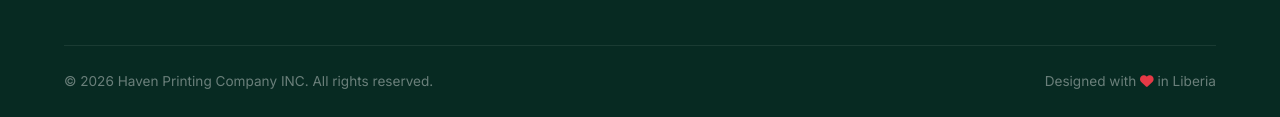
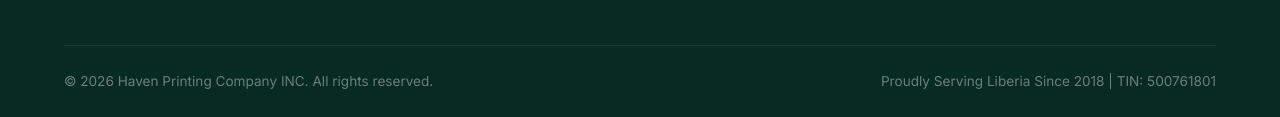
Before and after one commit to rjmyN/Haven-Printing-Company, a website: page about.html in a window 1280 px wide. Shown: the part 6159-6276 px from the top of the page. Drawn offline with nearby package versions, Linux system fonts and the light colour scheme.

Commit message:
Update footer text to emphasize business credentials and heritage

```diff
--- a/about.html
+++ b/about.html
@@ -324,7 +324,7 @@
             </div>
             <div class="footer-bottom">
                 <p>&copy; 2026 Haven Printing Company INC. All rights reserved.</p>
-                <p>Designed with <i class="fa-solid fa-heart" style="color:#e63946"></i> in Liberia</p>
+                <p>Proudly Serving Liberia Since 2018 | TIN: 500761801</p>
             </div>
         </div>
     </footer>
```
Also changed, not shown: booking.html (+1 -1 lines), contact.html (+1 -1 lines), gallery.html (+1 -1 lines), index.html (+1 -1 lines), portfolio.html (+1 -1 lines), services.html (+1 -1 lines).
